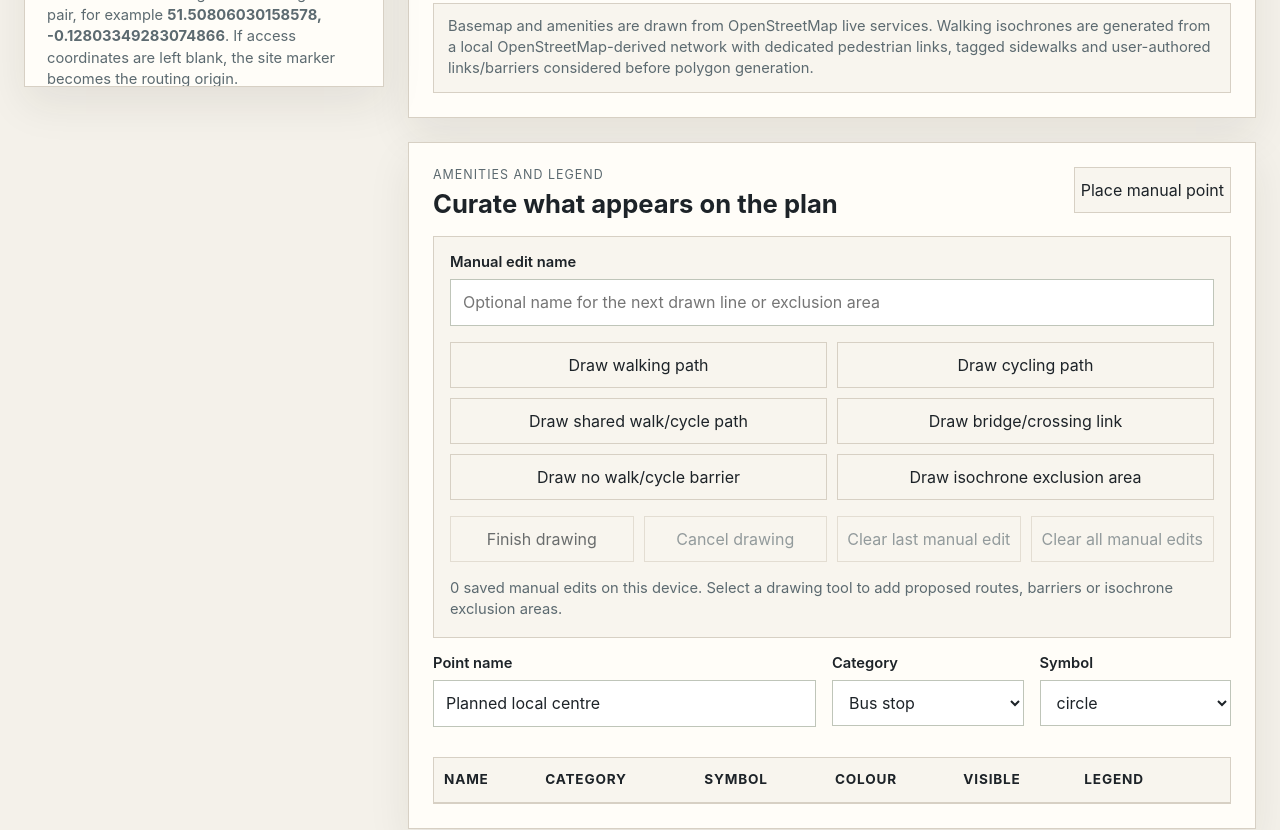
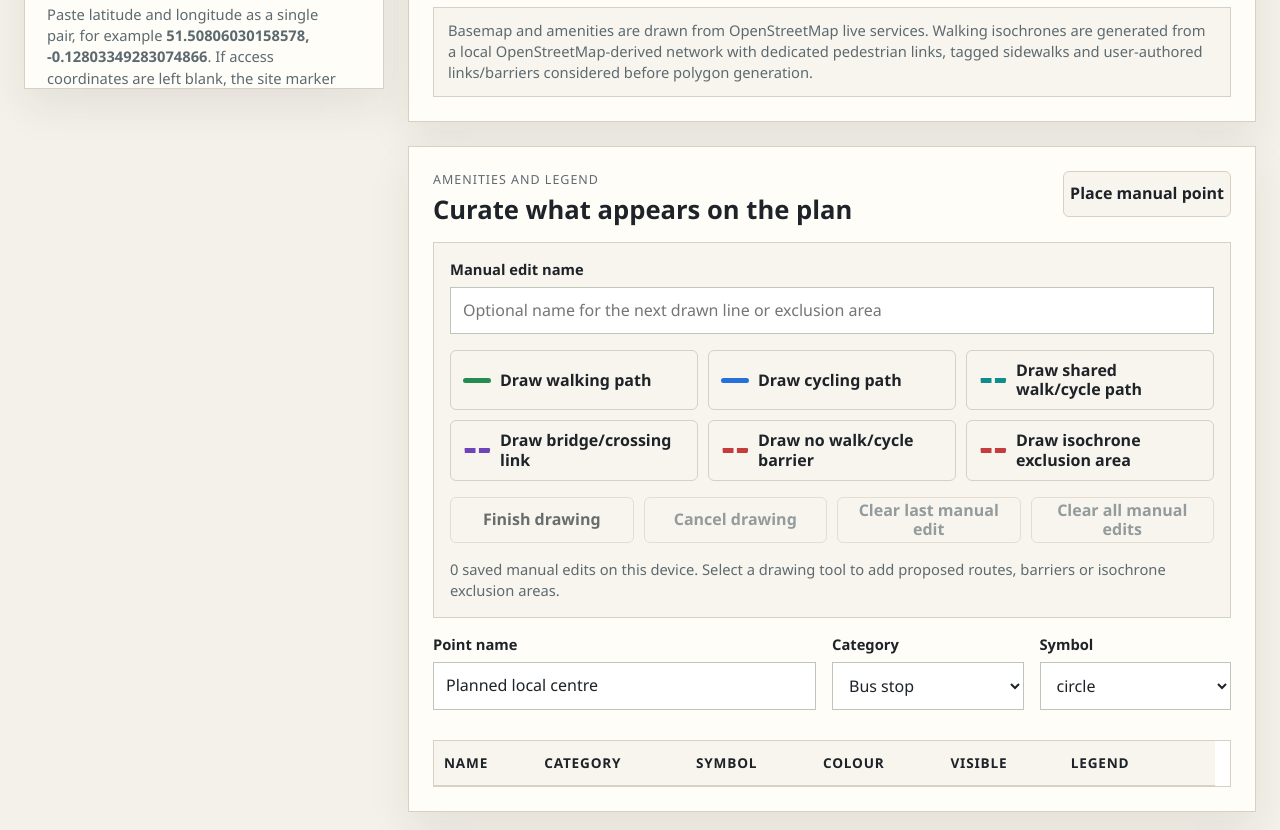
Before and after one commit to e-gorton/isochroneMapToolWalk, a website: page isochroneMapTool-main/index.html in a window 1280 px wide. Shown: the part 871-1701 px from the top of the page. Drawn offline with Linux system fonts and the light colour scheme; grey boxes are pictures that could not be loaded.

Commit message:
Polish editing interface styles

```diff
--- a/isochroneMapTool-main/styles.css
+++ b/isochroneMapTool-main/styles.css
@@ -25,7 +25,7 @@ body {
   min-height: 100%;
   background: var(--page);
   color: var(--ink);
-  font-family: Inter, "Segoe UI", Arial, sans-serif;
+  font-family: Aptos, "Segoe UI", sans-serif;
 }
 
 button,
@@ -212,10 +212,21 @@ textarea {
 .secondary-action,
 .ghost-action {
   min-height: 46px;
+  border-radius: 6px;
   border: 1px solid transparent;
   cursor: pointer;
+  font-weight: 700;
+  line-height: 1.2;
   transition: background 0.2s ease, color 0.2s ease, border-color 0.2s ease,
     transform 0.2s ease;
+}
+
+button:focus-visible,
+input:focus-visible,
+select:focus-visible,
+textarea:focus-visible {
+  outline: 3px solid rgba(47, 107, 87, 0.28);
+  outline-offset: 2px;
 }
 
 .mode-chip {
@@ -289,6 +300,11 @@ textarea {
 
 .status-dot.is-ready {
   background: var(--accent);
+}
+
+.status-dot.is-active {
+  background: var(--accent);
+  box-shadow: 0 0 0 4px rgba(47, 107, 87, 0.14);
 }
 
 .status-dot.is-warning {
@@ -466,7 +482,7 @@ textarea {
 }
 
 .manual-edit-toolbar {
-  grid-template-columns: repeat(2, minmax(0, 1fr));
+  grid-template-columns: repeat(3, minmax(0, 1fr));
 }
 
 .manual-edit-actions {
@@ -479,6 +495,49 @@ textarea {
   color: var(--accent-strong);
 }
 
+.drawing-tool-button {
+  display: grid;
+  grid-template-columns: 28px minmax(0, 1fr);
+  gap: 9px;
+  align-items: center;
+  justify-items: start;
+  padding: 10px 12px;
+  text-align: left;
+}
+
+.drawing-tool-button::before {
+  content: "";
+  display: block;
+  width: 28px;
+  height: 0;
+  border-top: 5px solid var(--accent);
+  border-radius: 999px;
+}
+
+.drawing-tool-button[data-drawing-tool="walking-path"]::before {
+  border-color: #248b51;
+}
+
+.drawing-tool-button[data-drawing-tool="cycling-path"]::before {
+  border-color: #2670d9;
+}
+
+.drawing-tool-button[data-drawing-tool="shared-path"]::before {
+  border-color: #108c8c;
+  border-top-style: dashed;
+}
+
+.drawing-tool-button[data-drawing-tool="bridge-crossing"]::before {
+  border-color: #6d45b8;
+  border-top-style: dashed;
+}
+
+.drawing-tool-button[data-drawing-tool="barrier-line"]::before,
+.drawing-tool-button[data-drawing-tool="exclusion-area"]::before {
+  border-color: #c43c3c;
+  border-top-style: dashed;
+}
+
 .manual-point-bar {
   grid-template-columns: 2fr 1fr 1fr;
   margin-bottom: 16px;
@@ -486,7 +545,15 @@ textarea {
 
 .table-wrap {
   overflow-x: auto;
+  max-height: 520px;
   border: 1px solid var(--line);
+  background: #fff;
+  scrollbar-gutter: stable;
+}
+
+.table-wrap:focus-visible {
+  outline: 3px solid rgba(47, 107, 87, 0.22);
+  outline-offset: 3px;
 }
 
 .amenities-table {
@@ -504,10 +571,29 @@ textarea {
 }
 
 .amenities-table th {
+  position: sticky;
+  top: 0;
+  z-index: 1;
   background: var(--surface-strong);
   font-size: 0.85rem;
   text-transform: uppercase;
   letter-spacing: 0.06em;
+}
+
+.amenities-table td input,
+.amenities-table td select {
+  min-height: 38px;
+  padding: 8px 10px;
+}
+
+.amenities-table tbody tr:hover:not(.empty-table-row) {
+  background: rgba(47, 107, 87, 0.055);
+}
+
+.empty-table-row td {
+  padding: 18px 16px;
+  color: var(--muted);
+  font-style: italic;
 }
 
 .amenities-table td input[type="checkbox"] {
@@ -525,10 +611,18 @@ textarea {
 .row-delete {
   min-width: 38px;
   min-height: 38px;
+  border-radius: 6px;
   background: var(--signal-soft);
   border: 1px solid #d1b2a7;
   color: #7d3f2a;
   cursor: pointer;
+  font-weight: 800;
+}
+
+.row-delete:hover,
+.row-delete:focus-visible {
+  background: #e7cfc5;
+  color: #5f2e1e;
 }
 
 .outputs-grid {
@@ -538,6 +632,8 @@ textarea {
 .export-list {
   display: grid;
   gap: 12px;
+  align-content: start;
+  grid-auto-rows: min-content;
 }
 
 .method-note {
@@ -621,14 +717,13 @@ textarea {
 }
 
 
-body.is-busy,
-body.is-busy * {
-  cursor: progress !important;
+body.is-busy {
+  cursor: progress;
 }
 
 button:disabled {
   opacity: 0.65;
-  cursor: progress;
+  cursor: not-allowed;
 }
 
 .status-dot.is-running {
```
